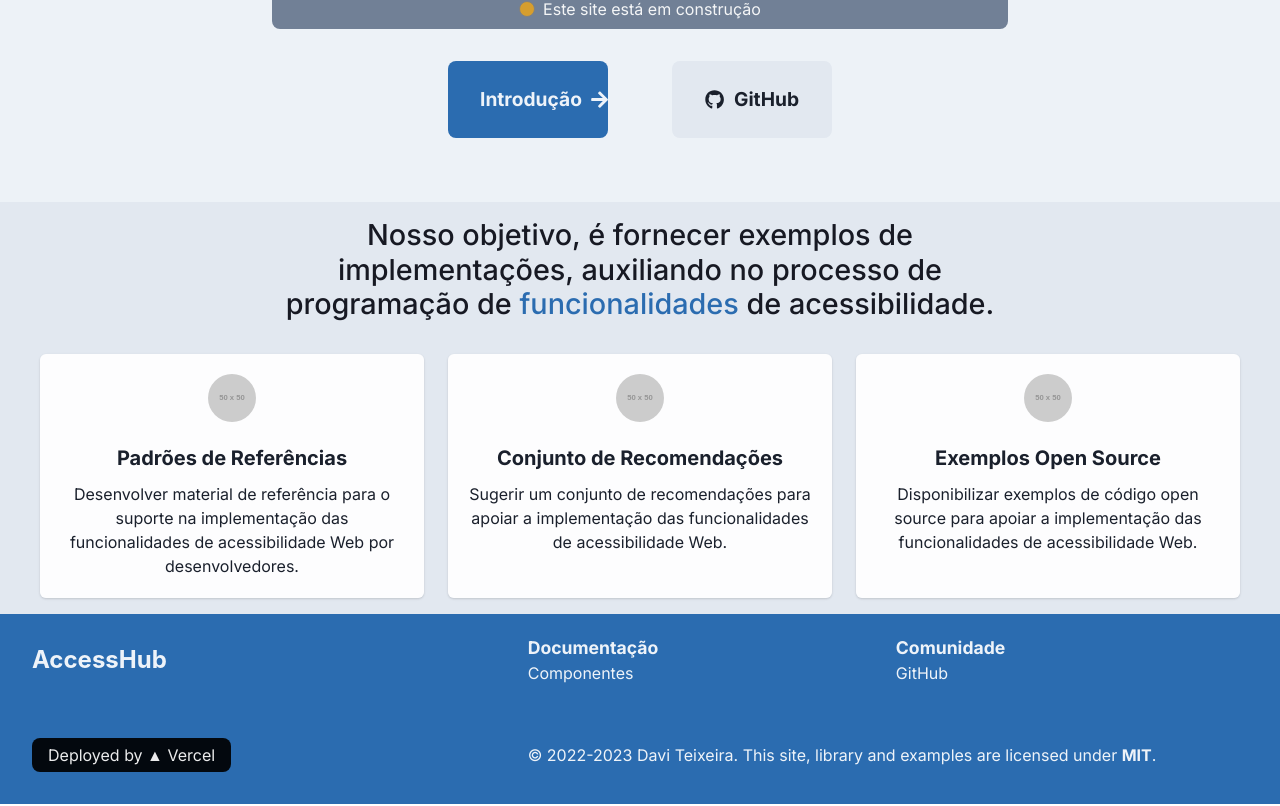
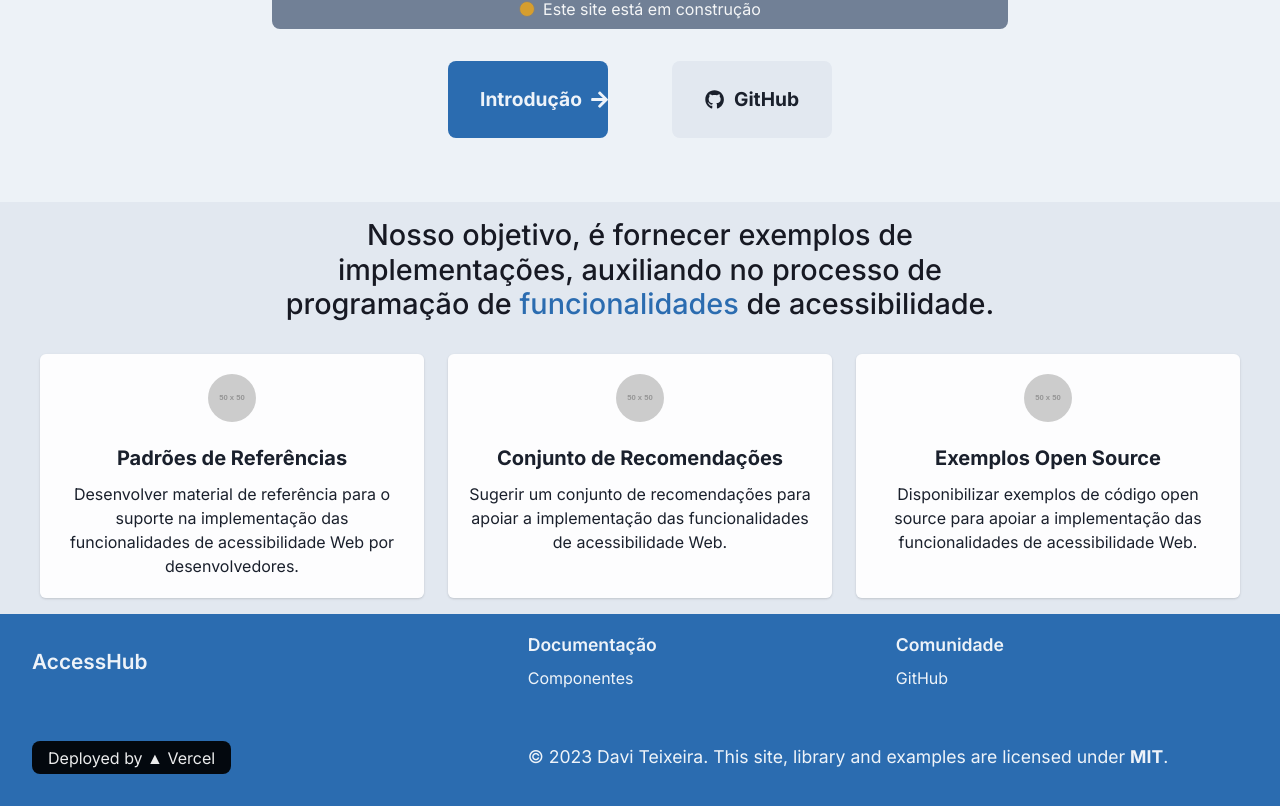
Before and after one commit to daviteixeira-dev/accesshub, a React (Vite) app: page / in a window 1280 px wide. Shown: the part 373-1179 px from the top of the page. Built offline with nearby package versions, Linux system fonts and the light colour scheme.

Commit message:
adding the Inter font family to the Footer component

```diff
--- a/src/components/Footer/Footer.tsx
+++ b/src/components/Footer/Footer.tsx
@@ -2,7 +2,6 @@ import {
     Flex,
     Link,
     Text,
-    Heading,
     useColorModeValue
 } from '@chakra-ui/react';
 
@@ -34,13 +33,14 @@ const Footer = () => {
                 flexDirection='column'
                 justifyContent='space-evenly'
             >
-                <Heading
-                    as='h2'
-                    fontSize='1.5rem'
+                <Text
+                    fontWeight='600'
+                    fontSize='1.3rem'
+                    fontFamily='Inter'
                     color='whiteAlpha.900'
                 >
                     AccessHub
-                </Heading>
+                </Text>
             </Flex>
 
             <Flex
@@ -56,8 +56,9 @@ const Footer = () => {
                     flexDirection='column'
                 >
                     <Text
-                        fontWeight='bold'
+                        fontWeight='600'
                         fontSize='1.1rem'
+                        fontFamily='Inter'
                         color='whiteAlpha.900'
                     >
                         Documentação
@@ -68,6 +69,7 @@ const Footer = () => {
                     >
                         <Flex as='li'>
                             <Link
+                                mt='.5rem'
                                 href='/componentes'
                                 color='whiteAlpha.900'
                             >
@@ -84,8 +86,9 @@ const Footer = () => {
                     flexDirection='column'
                 >
                     <Text
-                        fontWeight='bold'
+                        fontWeight='600'
                         fontSize='1.1rem'
+                        fontFamily='Inter'
                         color='whiteAlpha.900'
                     >
                         Comunidade
@@ -96,6 +99,7 @@ const Footer = () => {
                     >
                         <Flex as='li'>
                             <Link
+                                mt='.5rem'
                                 color='whiteAlpha.900'
                                 href='https://github.com/daviteixeira-btm/acesshub'
                             >
@@ -122,11 +126,11 @@ const Footer = () => {
                 padding={['0','0','1rem', '1rem']}
             >
                 <Link
-                    href='https://vercel.com/'
                     bg='blackAlpha.900'
                     padding='.3rem 1rem'
                     borderRadius='.5rem'
                     color='whiteAlpha.900'
+                    href='https://vercel.com/'
                     _hover={{ textDecoration: 'none' }}
                 >
                     Deployed by ▲ Vercel
@@ -139,10 +143,13 @@ const Footer = () => {
                 flexDirection={['column', 'column', 'row', 'row']}
             >
                 <Text
+                    fontWeight='400'
+                    fontSize='1.1rem'
+                    fontFamily='Inter'
                     color='whiteAlpha.900'
                     textAlign={['start', 'start', 'start', 'start']}
                 >
-                    © 2022-2023 Davi Teixeira. This site, library and examples
+                    © 2023 Davi Teixeira. This site, library and examples
                     are licensed under <Link
                         fontWeight='bold'
                         href='https://choosealicense.com/licenses/mit/'
@@ -154,7 +161,7 @@ const Footer = () => {
         </Flex>
 
     </Flex>
-  )
-}
+  );
+};
 
-export default Footer
+export default Footer;
```
